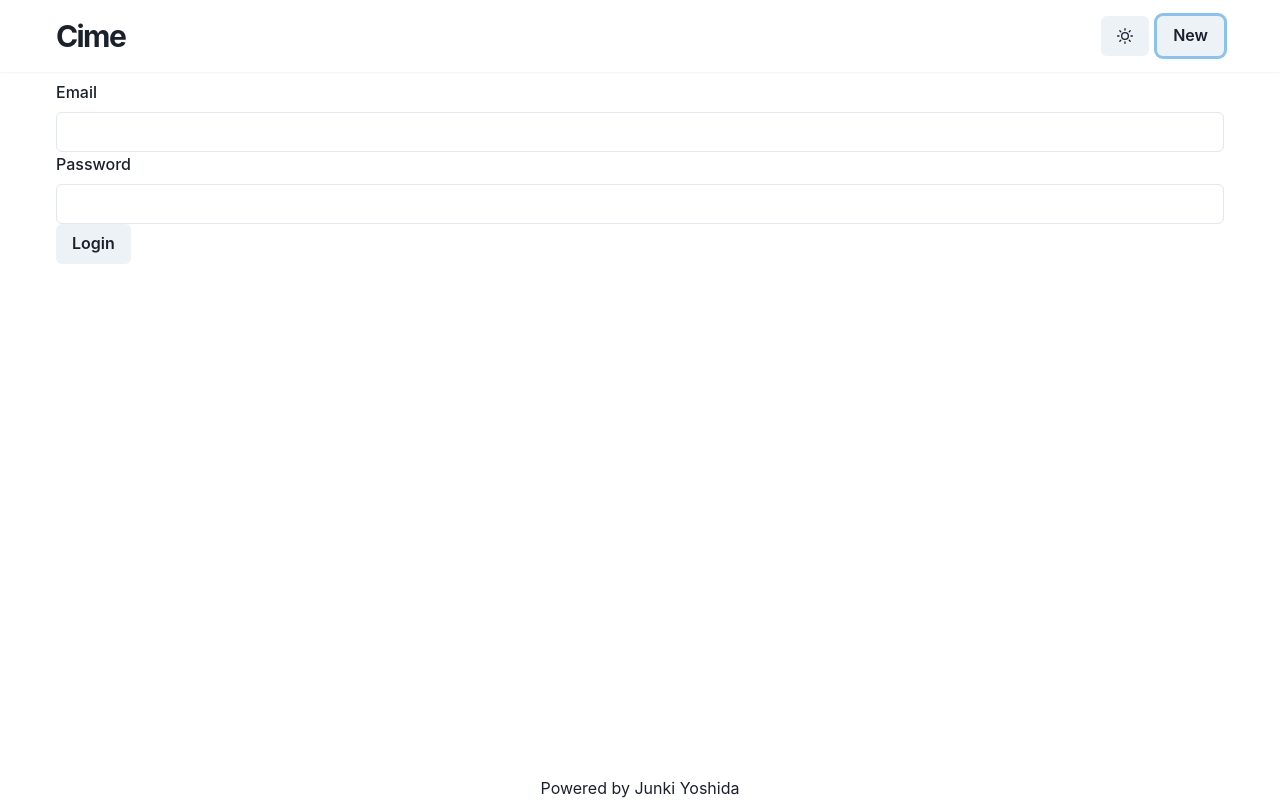
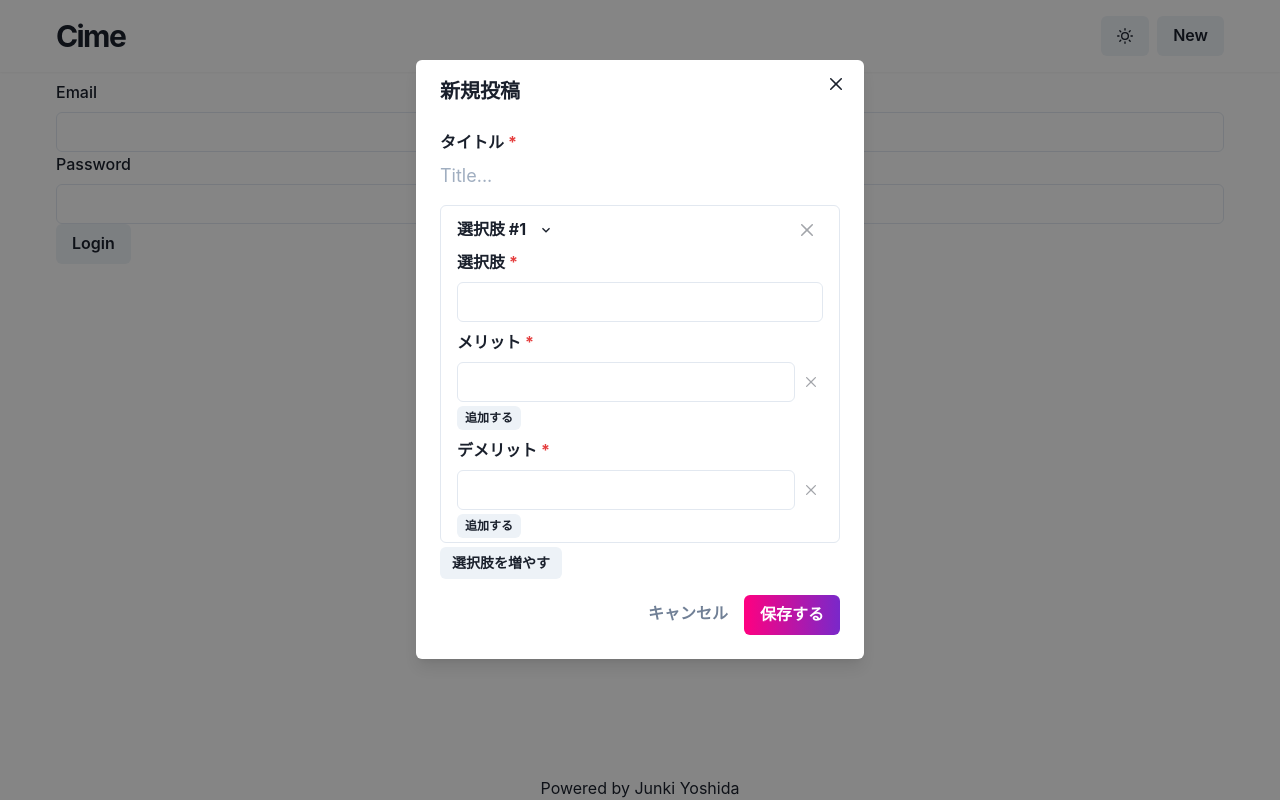
Before and after one commit to j9141997/cime-app, a Next.js app: page /login in a window 1280 px wide. Both pictures are taken after a click on the button "New". Built offline with nearby package versions, Linux system fonts and the light colour scheme.

Commit message:
feat: modal Component

```diff
--- a/package.json
+++ b/package.json
@@ -16,6 +16,7 @@
     "framer-motion": "^3.1.1",
     "next": "10.0.4",
     "next-seo": "^4.17.0",
+    "nprogress": "^0.2.0",
     "react": "17.0.1",
     "react-dom": "17.0.1",
     "react-hook-form": "^6.14.0",
@@ -23,6 +24,7 @@
   },
   "devDependencies": {
     "@types/node": "^14.14.16",
+    "@types/nprogress": "^0.2.0",
     "@types/react": "^17.0.0",
     "@typescript-eslint/eslint-plugin": "^4.11.0",
     "@typescript-eslint/parser": "^4.11.0",
--- a/src/common/Layout.tsx
+++ b/src/common/Layout.tsx
@@ -1,7 +1,15 @@
-import React, { FC } from 'react'
+import React, {
+  FC,
+  useState,
+  cloneElement,
+  Children,
+  isValidElement,
+  ComponentProps,
+} from 'react'
 import { Header } from '@components/Header'
 import { Footer } from '@components/Footer'
 import { Container } from '@chakra-ui/react'
+import { Modal, useDisclosure, ModalOverlay } from '@chakra-ui/react'
 
 type Props = {
   pageProps: {
@@ -9,17 +17,43 @@ type Props = {
   }
 }
 const Layout: FC<Props> = ({ children }) => {
+  const [modalComponent, setModalComponent] = useState<JSX.Element | null>(null)
+  const { isOpen, onOpen, onClose } = useDisclosure()
+
+  const handleOpen: ComponentProps<typeof Header>['onOpen'] = (component) => {
+    setModalComponent(component)
+    onOpen()
+  }
+  const handleClose = (): void => {
+    setModalComponent(null)
+    onClose()
+  }
+
   return (
     <>
-      <Header />
+      <Header onOpen={handleOpen} />
+
+      {!!modalComponent && (
+        <Modal isOpen={isOpen} onClose={onClose}>
+          <ModalOverlay />
+          {cloneElement(modalComponent, { onClose: handleClose })}
+        </Modal>
+      )}
+
       <Container
         as="main"
         minH="calc(100vh - 7rem)"
         maxW={1200}
         marginTop="5rem"
       >
-        {children}
+        {Children.map(children, (child) => {
+          if (isValidElement(child)) {
+            return cloneElement(child, { onOpen: handleOpen })
+          }
+          return child
+        })}
       </Container>
+
       <Footer />
     </>
   )
--- a/src/components/Header.tsx
+++ b/src/components/Header.tsx
@@ -10,8 +10,13 @@ import {
 } from '@chakra-ui/react'
 import routes from 'routes'
 import Icon from '@components/common/Icon'
+import { OptionForm } from '@components/optionForm'
 
-export const Header: VFC = () => {
+type Props = {
+  onOpen: (component: JSX.Element) => void
+}
+
+export const Header: VFC<Props> = ({ onOpen }) => {
   const { colorMode, toggleColorMode } = useColorMode()
   const bg = useColorModeValue('white', 'gray.800')
   return (
@@ -43,9 +48,12 @@ export const Header: VFC = () => {
           <Button type="button" marginRight="0.5rem" onClick={toggleColorMode}>
             <Icon name={colorMode === 'light' ? 'SunIcon' : 'MoonIcon'} />
           </Button>
-          <NextLink href={routes.options.new} passHref>
-            <Button>New</Button>
-          </NextLink>
+          <Button
+            type="button"
+            onClick={() => onOpen(<OptionForm method="POST" />)}
+          >
+            New
+          </Button>
         </Box>
       </Flex>
     </Box>
--- a/src/components/common/Form.tsx
+++ b/src/components/common/Form.tsx
@@ -19,7 +19,7 @@ const Form: FC<Props> = memo(function Form({
     <FormProvider {...methods}>
       <form onSubmit={methods.handleSubmit(onSubmit)}>
         {children}
-        <Box textAlign="end" mt={2}>
+        <Box textAlign="end" py={4}>
           <NextLink href="/" passHref>
             <Button type="button" variant="link" marginRight={4}>
               キャンセル
--- /dev/null
+++ b/src/components/common/ModalContent.tsx
@@ -0,0 +1,29 @@
+import React, { FC, ReactElement } from 'react'
+import {
+  ModalContent as Content,
+  ModalHeader,
+  ModalBody,
+  ModalFooter,
+  ModalCloseButton,
+} from '@chakra-ui/react'
+
+type Props = {
+  title: string
+  onClose?: () => void
+  footerComponent?: ReactElement
+}
+
+const ModalContent: FC<Props> = ({ children, title, footerComponent }) => {
+  return (
+    <Content>
+      <ModalHeader>{title}</ModalHeader>
+      <ModalCloseButton />
+
+      <ModalBody>{children}</ModalBody>
+
+      {!!footerComponent && <ModalFooter>{footerComponent}</ModalFooter>}
+    </Content>
+  )
+}
+
+export default ModalContent
--- a/src/components/optionForm/OptionForm.tsx
+++ b/src/components/optionForm/OptionForm.tsx
@@ -10,6 +10,7 @@ import {
   useToast,
   Box,
 } from '@chakra-ui/react'
+import ModalContent from '@components/common/ModalContent'
 import Form from '@components/common/Form'
 import Panel from '@components/common/Panel'
 import OptionInteractor from 'src/interactors/options/OptionInteractor'
@@ -32,12 +33,14 @@ type Props = {
     j: number
   ) => void
   onSubmit: (data: any) => void
+  onClose: () => void
   indexes: {
     merits: number[]
     demerits: number[]
   }[]
   submitting: boolean
 } & Omit<ContainerProps, 'method'>
+
 // for Web Designer
 const Component: VFC<Props> = ({
   onClickAddOptionField,
@@ -49,6 +52,7 @@ const Component: VFC<Props> = ({
   submitting,
   params = {},
 }) => (
+  <ModalContent title="新規投稿">
     <Form submitting={submitting} onSubmit={onSubmit}>
       <VStack spacing={4}>
         <FormControl id="title" isRequired>
@@ -147,10 +151,11 @@ const Component: VFC<Props> = ({
         </Button>
       </Box>
     </Form>
+  </ModalContent>
 )
 
 // for Frontend Developer
-const Container: VFC<ContainerProps> = ({ params, method }) => {
+const Container: VFC<ContainerProps> = ({ params, method, ...props }) => {
   const toast = useToast()
   const router = useRouter()
   const action = method === 'POST' ? 'post' : 'update'
@@ -264,6 +269,7 @@ const Container: VFC<ContainerProps> = ({ params, method }) => {
       indexes={indexes}
       submitting={submitting}
       params={params}
+      {...props}
     />
   )
 }
--- a/src/pages/_app.tsx
+++ b/src/pages/_app.tsx
@@ -1,9 +1,20 @@
-import React from 'react'
+import React, { useEffect } from 'react'
 import { AppProps } from 'next/app'
 import { ChakraProvider } from '@chakra-ui/react'
+import nprogress from 'nprogress'
+import 'nprogress/nprogress.css'
 import Layout from 'src/common/Layout'
 
+nprogress.configure({ showSpinner: false, speed: 400, minimum: 0.25 })
 export default function App({ Component, pageProps }: AppProps): JSX.Element {
+  if (process.browser) {
+    nprogress.start()
+  }
+
+  useEffect(() => {
+    nprogress.done()
+  })
+
   return (
     <ChakraProvider resetCSS={true}>
       <Layout pageProps={pageProps}>
```
Also changed, not shown: 1 other file (tests, documents, lock files or other folders). Lines whose indentation alone changed are shown as unchanged.
